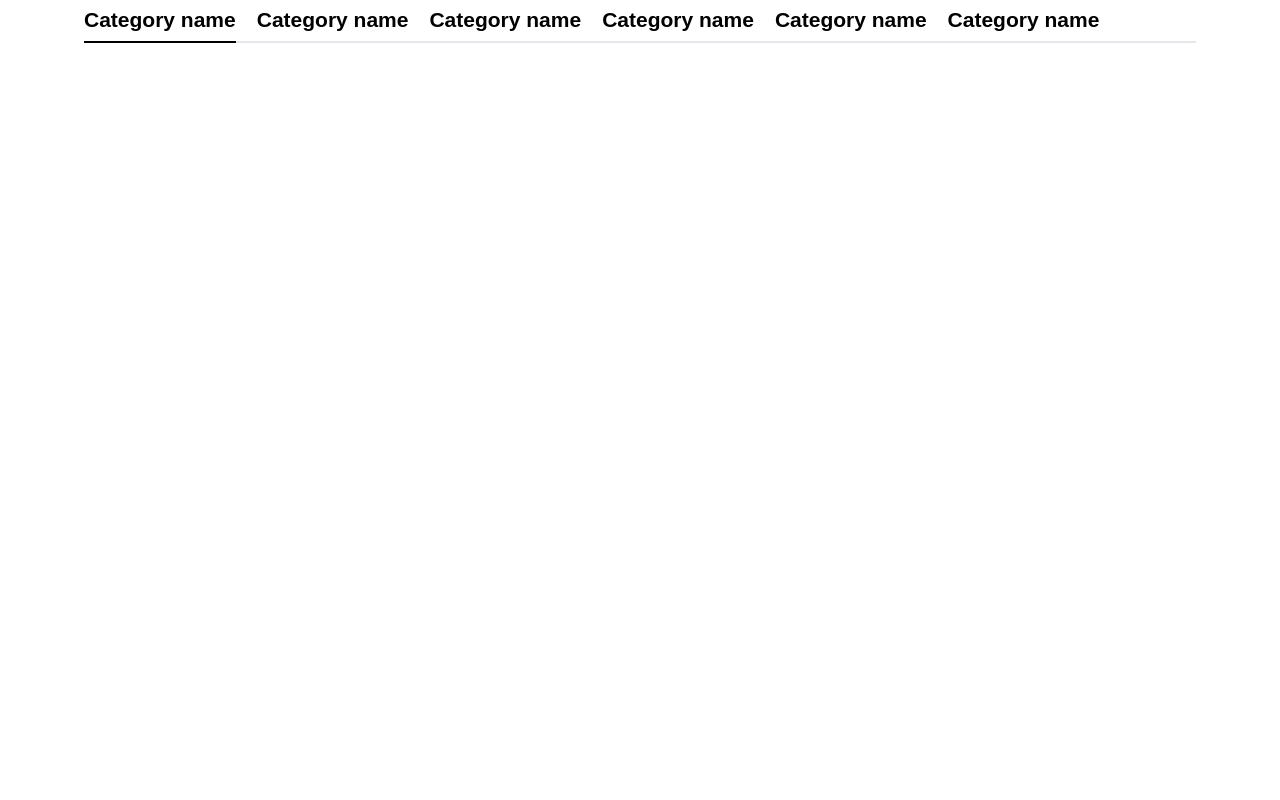
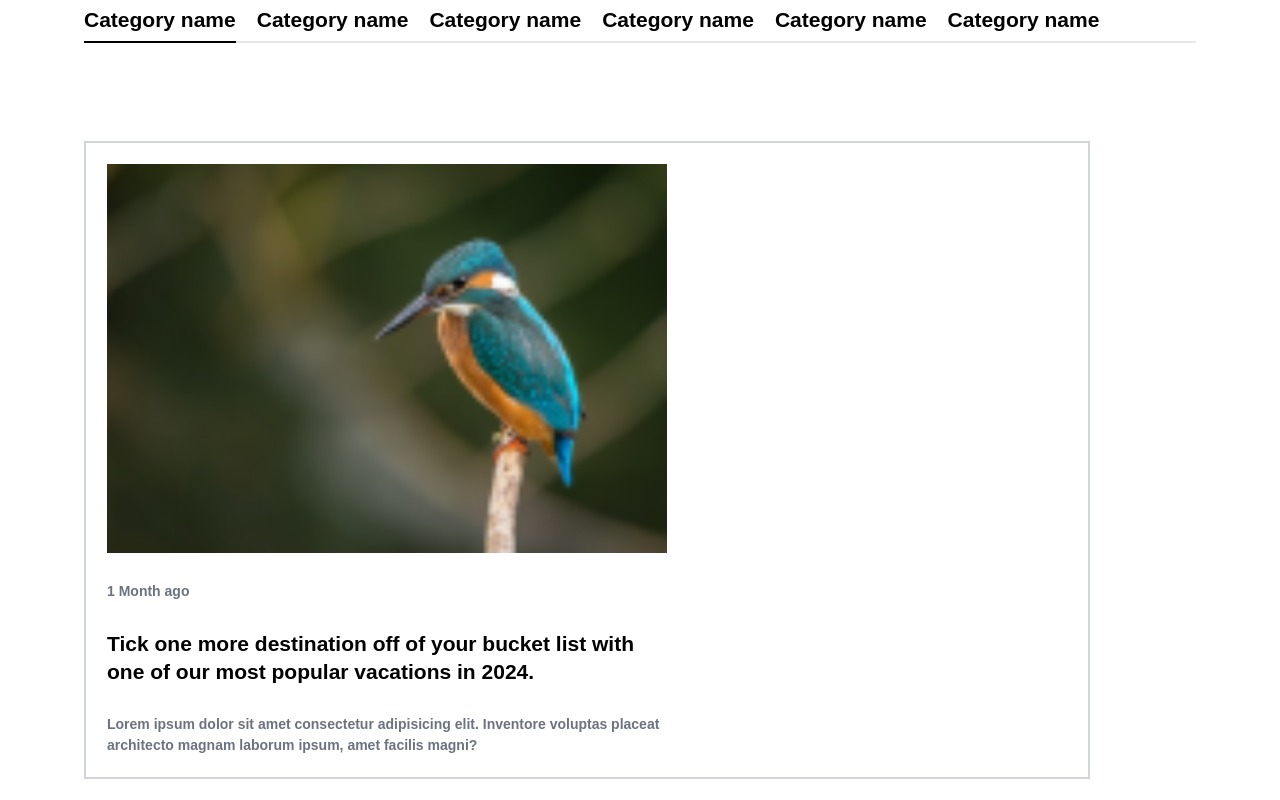
Before and after one commit to zawkindev/trazler, a Vue app: page / in a window 1280 px wide. Shown: the part 3609-4409 px from the top of the page. Before the commit the page ends 3673 px from the top, so only its background shows below. Built offline with nearby package versions, Linux system fonts and the light colour scheme; a web font is replaced by a local one.

Commit message:
feat: add categories

```diff
--- a/src/views/HomeView.vue
+++ b/src/views/HomeView.vue
@@ -86,7 +86,27 @@ const activeTab = ref(0)
           />
         </div>
       </div>
-      <Tab @select-tab="(index) => (activeTab = index)" :options="options" :active-tab="activeTab" />
+      <Tab
+        @select-tab="(index) => (activeTab = index)"
+        :options="options"
+        :active-tab="activeTab"
+      />
+      <div class="flex justify-between items-center">
+        <div class="flex p-6 border-2 border-gray-300">
+          <div class="flex flex-col gap-8 w-7/12 text-gray-500 font-semibold">
+            <img class="h-auto w-full object-fill" alt="cho'l" src="@/assets/images/categories/3.png" />
+            <p>1 Month ago</p>
+            <h5 class="text-2xl font-bold text-black">
+              Tick one more destination off of your bucket list with one of our most popular
+              vacations in 2024.
+            </h5>
+            <p class="text-md">
+              Lorem ipsum dolor sit amet consectetur adipisicing elit. Inventore voluptas placeat
+              architecto magnam laborum ipsum, amet facilis magni?
+            </p>
+          </div>
+        </div>
+      </div>
     </div>
   </div>
 </template>
```
